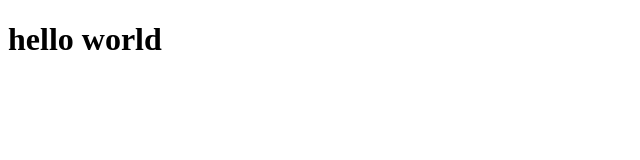
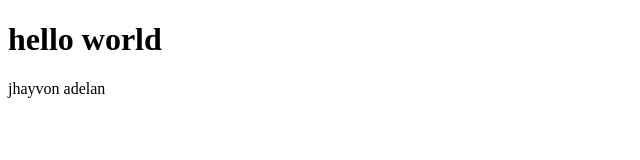
Before and after one commit to Jvon550/Jvon550.github.io, a plain HTML site: page index.html in a window 1280 px wide. Shown: the whole page, without its empty margins (0-640 px from the left). Drawn offline with Linux system fonts and the light colour scheme.

Commit message:
second commit

```diff
--- a/index.html
+++ b/index.html
@@ -8,5 +8,6 @@
 	</head>
 	<body>
 		<h1>hello world</h1>
+		<p>jhayvon adelan</p>
 	</body>
 </html>
```
